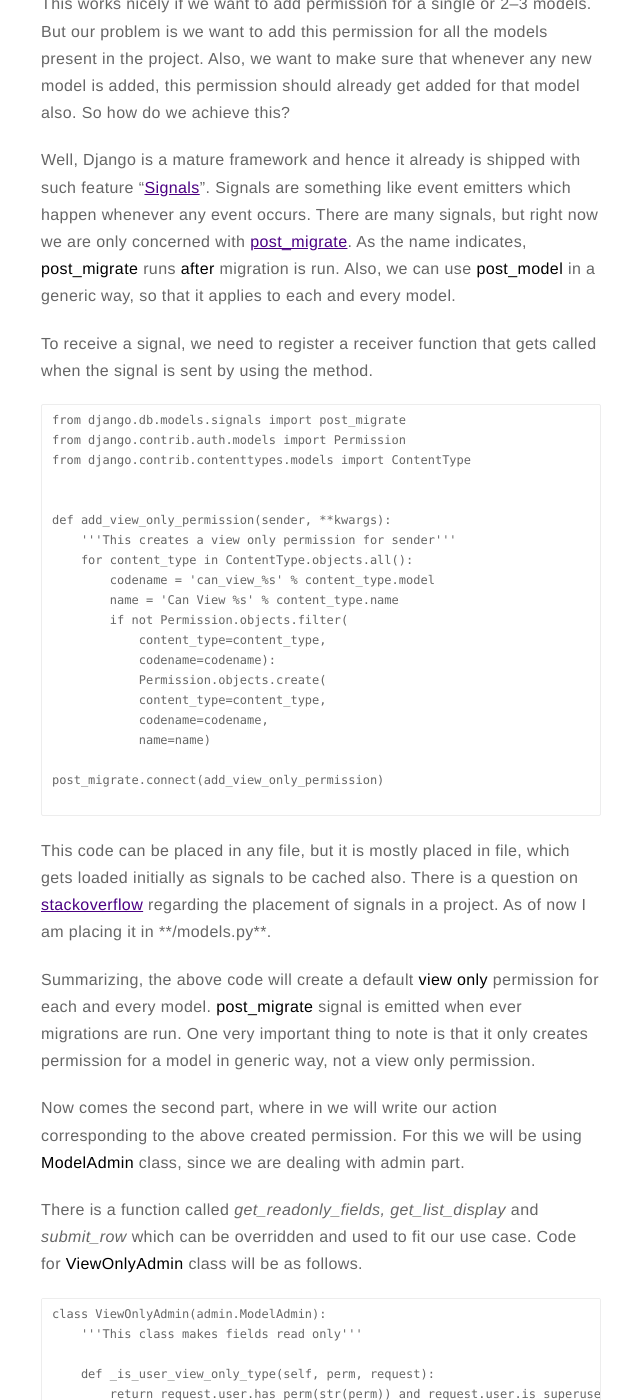
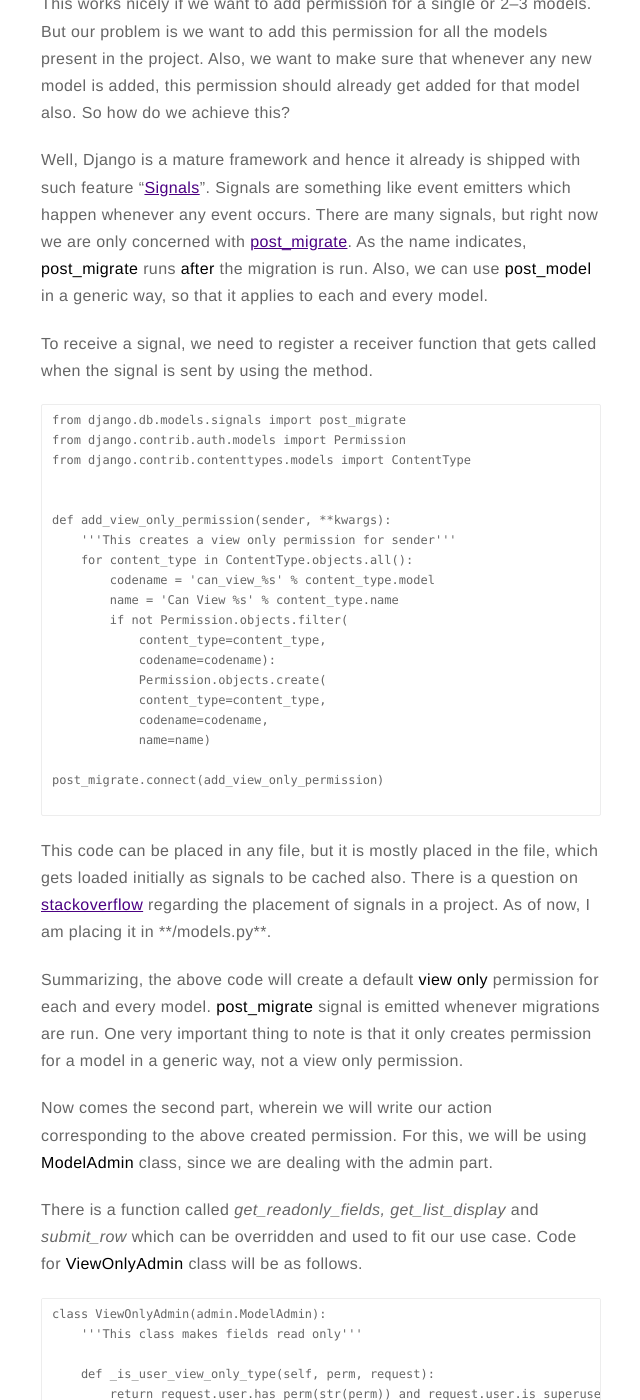
Before and after one commit to taranjeet/taranjeet.github.io, a Jekyll site: the page built from _posts/2016-02-14-django-view-only-permission.md, in a window 1280 px wide and 1400 px high, scrolled down 977 px. Shown: the whole window, without its empty margins (319-959 px from the left). Built offline with Jekyll 4.4.1, drawn with Linux system fonts in a browser that asks for light colours; comment, search, counter and statistics services are not loaded; some of the changed text lies outside the part shown.

Commit message:
Fix grammar for django view only permission post.

````diff
--- a/_posts/2016-02-14-django-view-only-permission.md
+++ b/_posts/2016-02-14-django-view-only-permission.md
@@ -14,16 +14,16 @@ permission which operates on per model. By default, Django comes with three
 types of permission namely add, change and delete.
 
 This post is about implementing **view** only permissions in Django which are
-actually missing. **View** only permission come in handy when only view (or read
-only) permission is required for a model.
+actually missing. **View** only permission come in handy when only view (or read-only)
+permission is required for a model.
 
 The part can be split into major sub-parts. Firstly adding permission in a
-generic way. Secondly linking the corresponding read only action with the
+generic way. Secondly linking the corresponding read-only action with the
 permission
 
 Let’s start with implementing permission. Permissions can be added for a model
 by using its **Meta** class. For example, to add permission to **Book** model,
-following code can be used
+the following code can be used
 
 
 ```
@@ -48,7 +48,7 @@ feature “[Signals](https://docs.djangoproject.com/en/1.11/topics/signals/)”.
 Signals are something like event emitters which happen whenever any event
 occurs. There are many signals, but right now we are only concerned with
 [post_migrate](https://docs.djangoproject.com/en/1.11/ref/signals/#post-migrate).
-As the name indicates, **post_migrate** runs **after** migration is run. Also,
+As the name indicates, **post_migrate** runs **after** the migration is run. Also,
 we can use **post_model** in a generic way, so that it applies to each and every
 model.
 
@@ -78,20 +78,20 @@ post_migrate.connect(add_view_only_permission)
 
 ```
 
-This code can be placed in any file, but it is mostly placed in file, which gets
+This code can be placed in any file, but it is mostly placed in the file, which gets
 loaded initially as signals to be cached also. There is a question on
 [stackoverflow](https://stackoverflow.com/questions/2719038/where-should-signal-handlers-live-in-a-django-project)
-regarding the placement of signals in a project. As of now I am placing it in
+regarding the placement of signals in a project. As of now, I am placing it in
 **<any_app>/models.py**.
 
 Summarizing, the above code will create a default **view only** permission for
-each and every model. **post_migrate** signal is emitted when ever migrations
+each and every model. **post_migrate** signal is emitted whenever migrations
 are run. One very important thing to note is that it only creates permission for
-a model in generic way, not a view only permission.
+a model in a generic way, not a view only permission.
 
-Now comes the second part, where in we will write our action corresponding to
-the above created permission. For this we will be using **ModelAdmin** class,
-since we are dealing with admin part.
+Now comes the second part, wherein we will write our action corresponding to
+the above created permission. For this, we will be using **ModelAdmin** class,
+since we are dealing with the admin part.
 
 There is a function called *get_readonly_fields, get_list_display* and
 *submit_row* which can be overridden and used to fit our use case. Code for
````
Also changed, not shown: other parts of _posts/2016-02-14-django-view-only-permission.md (+1 -1 lines).
